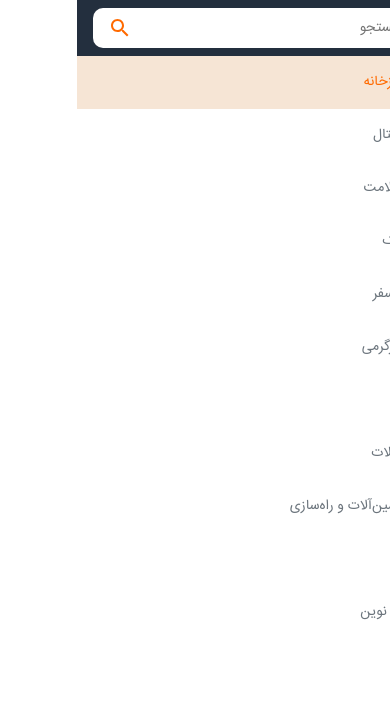
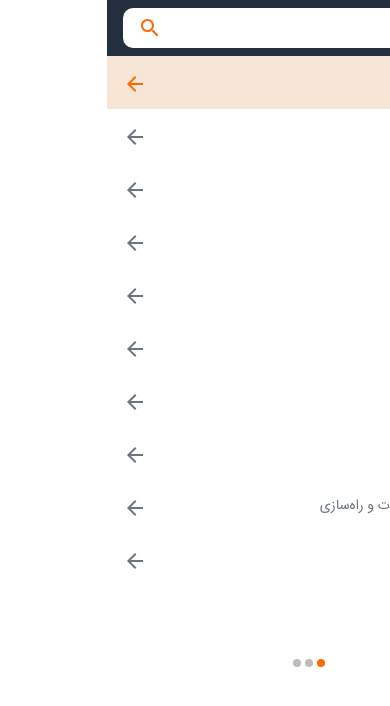
Before and after one commit to wearemodern/admin, a React (Vite) app: page /categories in a window 390 px wide. Shown: the top 706 px of the page. Built offline with nearby package versions, Linux system fonts and the light colour scheme.

Commit message:
responsive headers categories(100%)

```diff
--- a/css/main/Categories.css
+++ b/css/main/Categories.css
@@ -57,3 +57,10 @@
   background-color: #f6e5d5 !important;
   color: #ff6a00 !important;
 }
+.css-26w9jf-MuiMobileStepper-dot {
+  background-color:#ff6a00 !important;
+
+}
+.css-kcxs5m-MuiPaper-root-MuiMobileStepper-root{
+  width: 55vw !important;
+}
--- a/src/components/header/MobileCategories.jsx
+++ b/src/components/header/MobileCategories.jsx
@@ -1,16 +1,20 @@
-import React, {useState} from "react";
+import * as React from "react";
+import MobileStepper from "@mui/material/MobileStepper";
+import Button from "@mui/material/Button";
+import KeyboardArrowRight from "@mui/icons-material/KeyboardArrowRight";
+import CategoriesList from "./CategoriesList";
+import { useState } from "react";
 import { Link } from "react-router-dom";
-import CategoriesList from "./CategoriesList";
-export default function Menu({onClick}) {
-  const allCategories=CategoriesList();
+import ArrowBackIcon from "@mui/icons-material/ArrowBack";
+import '../../../css/main/categories.css'
+export default function TextMobileStepper() {
+  const allCategories = CategoriesList();
+  const goToSubCategory = (stepNumber) => {
+    handleNext();
+    setStep(stepNumber);
+  };
   const [selectedMainCategory, setSelectedMainCategory] = useState(
     allCategories[0]
-  );
-  const [selectedSubCategory, setSelectedSubCategory] = useState(
-    allCategories[0].layer1[0]
-  );
-  const [selectedSubCategory2, setSelectedSubCategory2] = useState(
-    allCategories[0].layer1[0].layer2[0]
   );
   const handleSelectedMainCategory = (category) => {
     setSelectedMainCategory(category);
@@ -25,26 +29,131 @@ export default function Menu({onClick}) {
       setSelectedSubCategory2(category.layer1[0].layer2[0]);
     }
   };
+  const [selectedSubCategory, setSelectedSubCategory] = useState(
+    allCategories[0].layer1[0]
+  );
+  const [selectedSubCategory2, setSelectedSubCategory2] = useState(
+    allCategories[0].layer1[0].layer2[0]
+  );
+  const handleSelectedSubCategory = (subCategory) => {
+    setSelectedSubCategory(subCategory);
+    if (subCategory.layer2) setSelectedSubCategory2(subCategory.layer2[0]);
+  };
+  const handleSelectedSubCategory2 = (subCategory) => {
+    setSelectedSubCategory2(subCategory);
+  };
+  const [activeStep, setActiveStep] = useState(0);
+  const [step, setStep] = useState(1);
+  const handleNext = () => {
+    setActiveStep((prevActiveStep) => prevActiveStep + 1);
+  };
+  const handleBack = () => {
+    setActiveStep((prevActiveStep) => prevActiveStep - 1);
+    setStep((prevActiveStep) => prevActiveStep - 1);
+  };
   return (
-    <div className=" px-0 d-flex flex-column">
-        {allCategories.map((mainCategory, index) => {
+    <div>
+      <div className=" px-0 d-flex flex-column w-100">
+        {step == 1 &&
+          allCategories.map((mainCategory, index) => {
             return (
-            <Link
-            to={mainCategory.link}
-              style={{ maxHeight: "53px",textDecoration:'none' }}
+              <span
+                style={{ maxHeight: "53px", textDecoration: "none" }}
                 key={index}
                 onMouseEnter={() => handleSelectedMainCategory(mainCategory)}
                 className={` ${
                   mainCategory.title == selectedMainCategory.title
                     ? "selected-category"
                     : "text-secondary"
-              } w-100 p-3`}
+                } w-100 p-3 justify-content-between d-flex`}
+              >
+                <Link
+                  to="/maincategory"
+                  className={` ${
+                    mainCategory.title == selectedMainCategory.title
+                      ? "selected-category"
+                      : "text-secondary"
+                  } `}
                 >
                   {mainCategory.title}
                 </Link>
+              { mainCategory && mainCategory.layer1 &&  <span onClick={()=>goToSubCategory(2)}>
+                  <ArrowBackIcon />
+                </span>}
+              </span>
+            );
+          })}
+        {step == 2 &&
+          selectedMainCategory &&
+          selectedMainCategory.layer1 &&
+          selectedMainCategory.layer1.map((subCategory, index1) => {
+            return (
+              <div
+                key={index1}
+                className={` ${
+                  subCategory.text == selectedSubCategory.text
+                    ? "selected-category"
+                    : ""
+                } w-100 p-3 d-flex justify-content-between`}
+                style={{ maxHeight: "53px" }}
+                onMouseEnter={() => handleSelectedSubCategory(subCategory)}
+              >
+              <div className="d-flex">
+              <span className="ml-1">{subCategory.icon}</span>
+                {subCategory.text}
+              </div>
+            <div key={index1}>
+           { subCategory &&
+              subCategory.layer2 && <span onClick={()=>goToSubCategory(3)}>
+                  <ArrowBackIcon />
+                </span>}
+            </div>
+              </div>
+
             );
           })}
 
+          {
+            step==3 &&
+            selectedMainCategory &&
+              selectedMainCategory.layer1 &&
+              selectedSubCategory &&
+              selectedSubCategory.layer2 &&
+              selectedSubCategory.layer2.map((subCategory2, index2) => {
+                return (
+                  <span
+                    style={{ maxHeight: "53px" }}
+                    key={index2}
+                    className={` ${
+                      subCategory2.text == selectedSubCategory2.text
+                        ? "selected-category"
+                        : ""
+                    } w-100 p-3`}
+                    onMouseEnter={() => handleSelectedSubCategory2(subCategory2)}
+                  >
+                    {subCategory2.text}
+                  </span>
+                );
+              })
+          }
+      </div>
+
+      <MobileStepper
+        variant="dots"
+        steps={3}
+        position="static"
+        activeStep={activeStep}
+        sx={{ maxWidth: 400, flexGrow: 1, color: "#ff6a00" }}
+        classes={{
+          dotActive: 'text-orange bg-orange',
+        }}
+        backButton={
+          <Button size="small" onClick={handleBack} disabled={activeStep === 0} style={{border:'none',outline:'none'}}>
+            <KeyboardArrowRight className="text-orange" />
+            <span className="text-orange">قبل</span>
+          </Button>
+        }
+      />
     </div>
   );
 }
```
Lines whose indentation alone changed are shown as unchanged.
